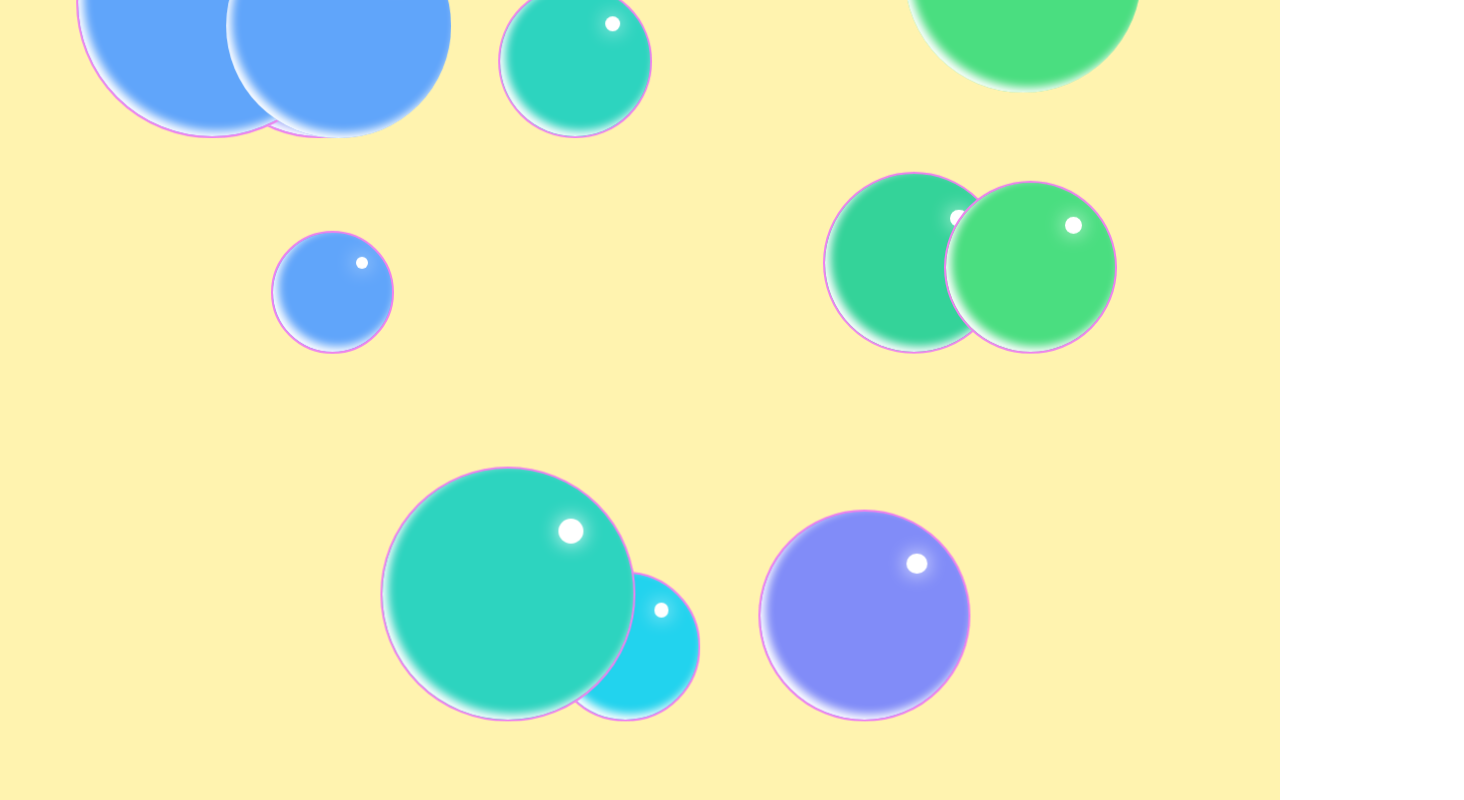
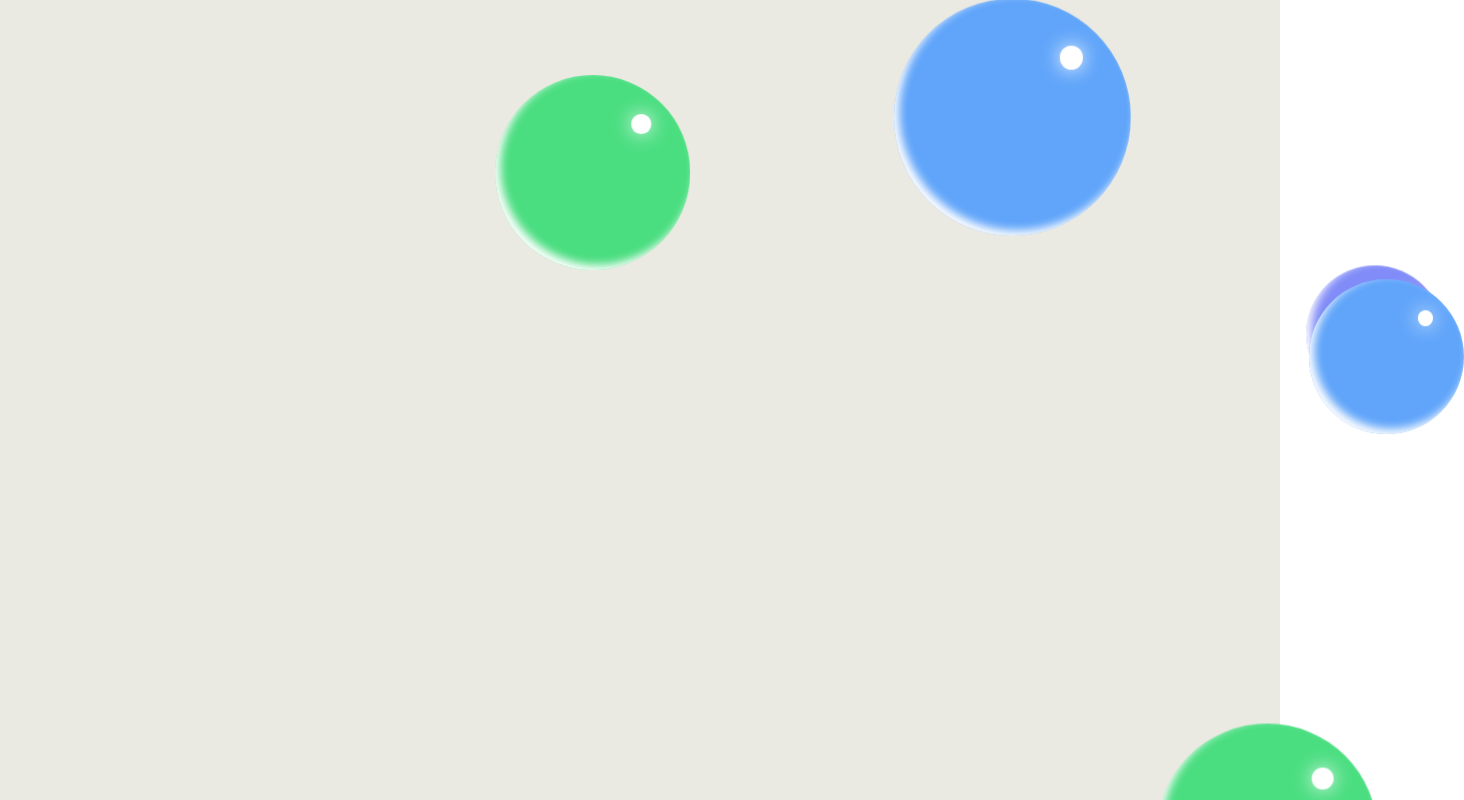
Before and after one commit to chocolateofpain/Bubbles, a Vue app: page / in a window 1280 px wide. Shown: the top 800 px of the page, 1464 px wide, since content can reach past the window. Built offline with nearby package versions, Linux system fonts and the light colour scheme.

Commit message:
add random links

```diff
--- a/src/App.vue
+++ b/src/App.vue
@@ -1,6 +1,7 @@
 <template>
-  <div class="relative bg-[#fff3af] h-screen" id="observer-root">
+  <div class="relative bg-[#ebeae2] h-screen" id="observer-root">
     <Bubble
+      :link="randomLink"
       :size="500"
       class="observable"
       v-for="bubble in bubbles"
@@ -11,15 +12,15 @@
 </template>
 
 <script setup lang="ts">
-import { onMounted, ref } from 'vue';
+import { onMounted, ref, computed } from 'vue';
 import Bubble from './components/Bubble.vue';
 
-const NUMBER_OF_BUBBLES = 10
+const NUMBER_OF_BUBBLES = 1
 
 const bubbles = ref(Array.from(
   { length: NUMBER_OF_BUBBLES },
   () => {
-    return { id: crypto.randomUUID(), randomAnimationDuration: Math.floor(Math.random() * 4 + 2) }
+    return { id: crypto.randomUUID(), randomAnimationDuration: Math.floor(Math.random() * 4 + 4) }
   }
 ))
 
@@ -42,17 +43,24 @@ onMounted(() => {
   .forEach((el) => observer.observe(el));
 
   addNewBubble()
+
+  setTimeout(addNewBubble, 1000)
+  setTimeout(addNewBubble, 1500)
+  setTimeout(addNewBubble, 2000)
+  setTimeout(addNewBubble, 2500)
+  setTimeout(addNewBubble, 3000)
 })
 
 
 function addNewBubble (id = null) {
+  console.log(bubbles.value)
   const randomAnimationDuration = Math.floor(Math.random() * 4 + 2)
   const newId = crypto.randomUUID()
   bubbles.value.push({ id: newId , randomAnimationDuration })
 
   if (id) {
-    console.log(id)
-    bubbles.value.filter(bubble => bubble.id !== id)
+    console.log('bubble removed')
+    bubbles.value = bubbles.value.filter(bubble => bubble.id !== id)
   } else {
     console.log('beep')
     bubbles.value.shift()
@@ -62,6 +70,8 @@ function addNewBubble (id = null) {
   setTimeout(addNewBubble, randomAnimationDuration * 1000, newId)
 }
 
+const randomLink = computed(() => 'https://www.window-swap.com/')
+
 </script>
 
 <style>
--- a/src/components/Bubble.vue
+++ b/src/components/Bubble.vue
@@ -1,5 +1,7 @@
 <template>
-  <div
+  <a
+    :href="randomLink"
+    target="_blank"
     class="rounded-full bub"
     :class="[randomBgColor]"
     ref="target"
@@ -10,16 +12,19 @@
       animation: `bubble ${randomAnimationDuration}s ease-in infinite`,
       '--bam': `${shadowSize}px`,
     }"
-  />
+  >
+  </a>
 </template>
 <script setup lang="ts">
 import { computed, ref, watch } from 'vue'
 import { useElementVisibility } from '@vueuse/core'
+import { links } from '../constants';
 
-defineProps({
+defineProps<{
   size: Number,
   randomAnimationDuration: Number,
-})
+  link: string
+}>()
 
 const bubbleIsVisible = ref(false)
 
@@ -28,6 +33,8 @@ function getRandomProperty (obj: { [key: string]: string}): string {
 
   return obj[keys[Math.floor(keys.length * Math.random())]]
 }
+
+const randomLink = links[Math.floor(links.length * Math.random())]
 
 const target = ref(null)
 
--- /dev/null
+++ b/src/constants.ts
@@ -0,0 +1,7 @@
+export const links = [
+  'https://www.window-swap.com/',
+  'https://www.youtube.com/watch?v=CHCMWaiG-gI',
+  'https://www.monkeyuser.com/2018/priorities/',
+  'https://www.monkeyuser.com/2022/estimate',
+
+]
```
